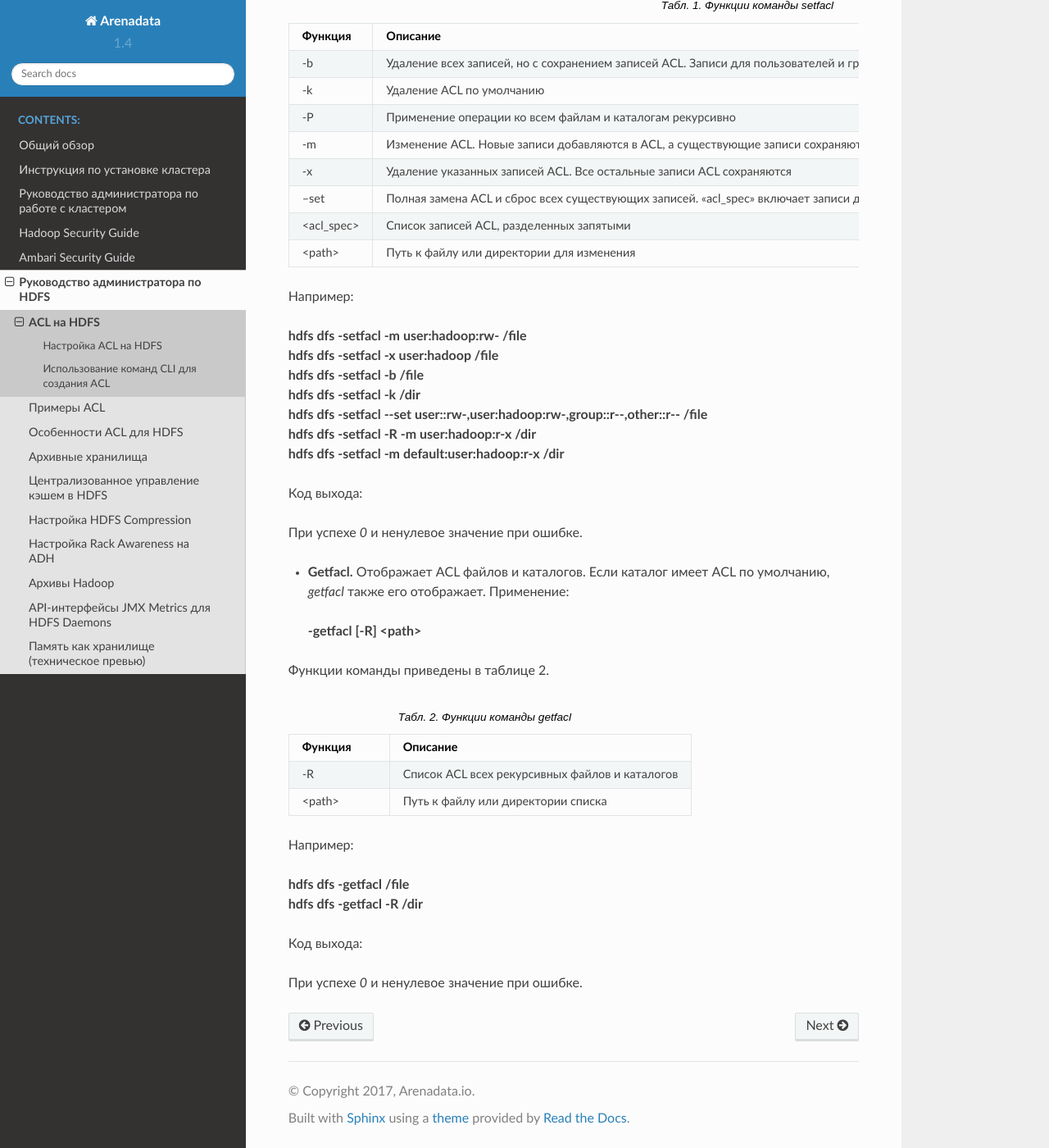
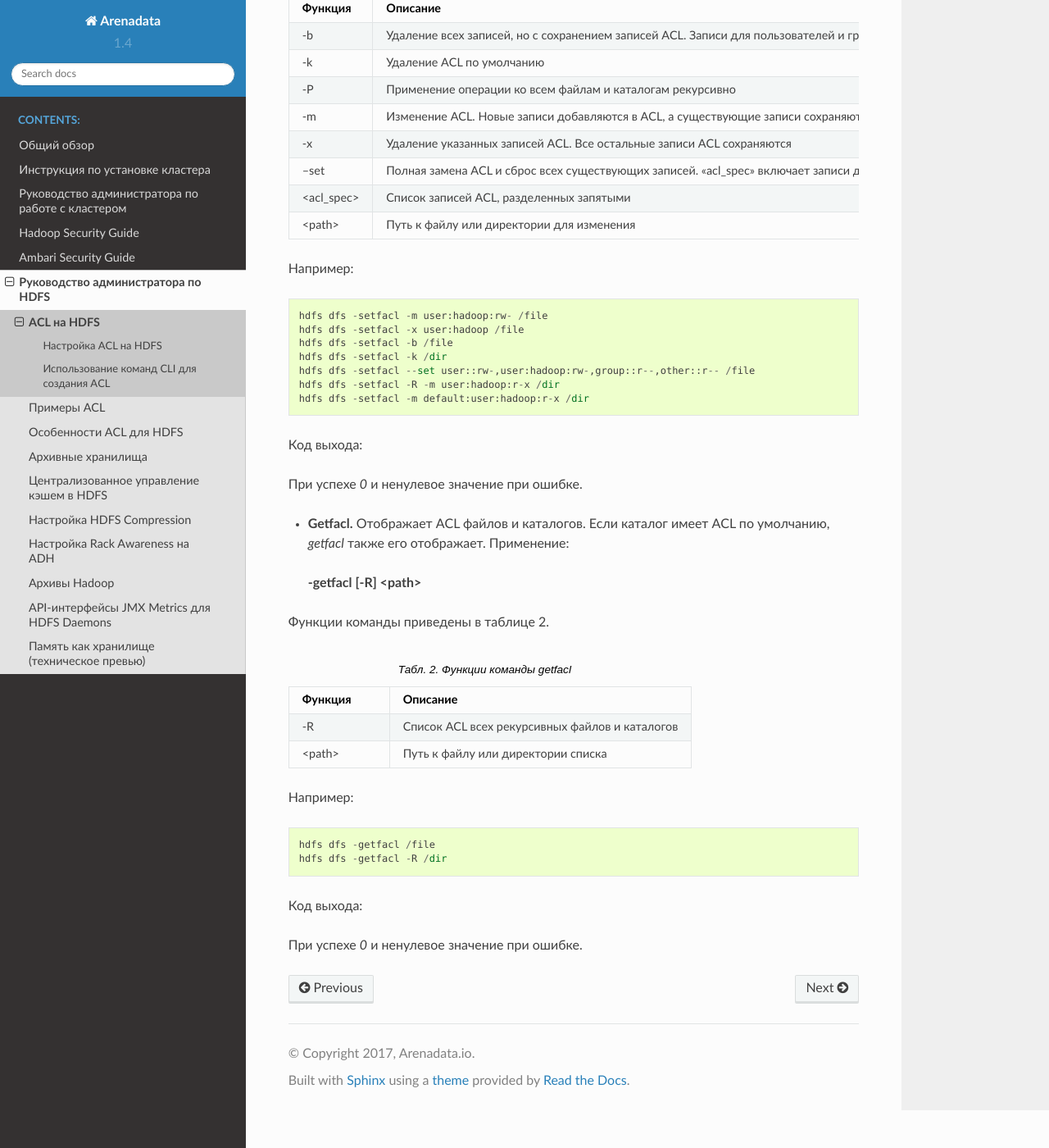
Before and after one commit to arenadata/docs_adps, a Sphinx documentation site: the page built from source/HDFSadmin/ACLonHDFS.rst, in a window 1280 px wide and 1400 px high, scrolled down 941 px. Shown: the whole window at 82% size. Built offline with Sphinx 7.4.7 and the Read the Docs theme 2.0.0, drawn with Linux system fonts in a browser that asks for light colours; some of the changed lines change nothing that is shown; some of the changed text lies outside the part shown.

Commit message:
Update ACLonHDFS.rst

```diff
--- a/source/HDFSadmin/ACLonHDFS.rst
+++ b/source/HDFSadmin/ACLonHDFS.rst
@@ -16,11 +16,12 @@ ACL на HDFS
 ^^^^^^^^^^^^^^^^^^^^^
 
 По умолчанию **ACL** отключены, и при этом **NameNode** отклоняет все попытки установить **ACL**. Например:
+::
 
-:command:`<property>` |br|
-    :command:`<name>dfs.namenode.acls.enabled</name>` |br|
-    :command:`<value>true</value>`
-:command:`</property>`
+  <property>
+      <name>dfs.namenode.acls.enabled</name>
+      <value>true</value>
+  </property>
 
 Для включения **ACL** в **HDFS** необходимо в файле *hdfs-site.xml* установить свойству *dfs.namenode.acls.enabled* значение *true*.
 
@@ -33,7 +34,7 @@ ACL на HDFS
 
 +	**Setfacl.** Устанавливает ACL для файлов и каталогов. Применение:
 
-  :command:`-setfacl [-bkR] {-m|-x} <acl_spec> <path> -setfacl --set <acl_spec> <path>`
+    :command:`-setfacl [-bkR] {-m|-x} <acl_spec> <path> -setfacl --set <acl_spec> <path>`
 
 Функции команды приведены в таблице 1.
 
@@ -52,14 +53,15 @@ ACL на HDFS
 
 
 Например:
+::
 
-:command:`hdfs dfs -setfacl -m user:hadoop:rw- /file` |br|
-:command:`hdfs dfs -setfacl -x user:hadoop /file` |br|
-:command:`hdfs dfs -setfacl -b /file` |br|
-:command:`hdfs dfs -setfacl -k /dir`  |br|
-:command:`hdfs dfs -setfacl --set user::rw-,user:hadoop:rw-,group::r--,other::r-- /file`  |br|
-:command:`hdfs dfs -setfacl -R -m user:hadoop:r-x /dir` |br|
-:command:`hdfs dfs -setfacl -m default:user:hadoop:r-x /dir`
+  hdfs dfs -setfacl -m user:hadoop:rw- /file
+  hdfs dfs -setfacl -x user:hadoop /file
+  hdfs dfs -setfacl -b /file
+  hdfs dfs -setfacl -k /dir
+  hdfs dfs -setfacl --set user::rw-,user:hadoop:rw-,group::r--,other::r-- /file
+  hdfs dfs -setfacl -R -m user:hadoop:r-x /dir
+  hdfs dfs -setfacl -m default:user:hadoop:r-x /dir
 
 Код выхода:
 
@@ -68,7 +70,7 @@ ACL на HDFS
 
 +	**Getfacl.** Отображает ACL файлов и каталогов. Если каталог имеет ACL по умолчанию, *getfacl* также его отображает. Применение:
 
-  :command:`-getfacl [-R] <path>`
+    :command:`-getfacl [-R] <path>`
 
 Функции команды приведены в таблице 2.
 
@@ -80,9 +82,10 @@ ACL на HDFS
    "<path>", "Путь к файлу или директории списка"
 
 Например:
+::
 
-:command:`hdfs dfs -getfacl /file` |br|
-:command:`hdfs dfs -getfacl -R /dir`
+  hdfs dfs -getfacl /file
+  hdfs dfs -getfacl -R /dir
 
 Код выхода:
 
```
